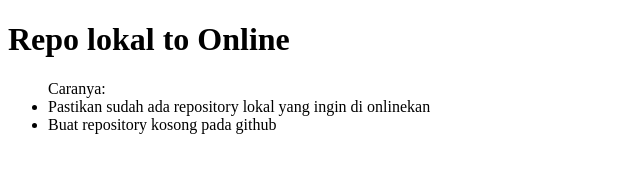
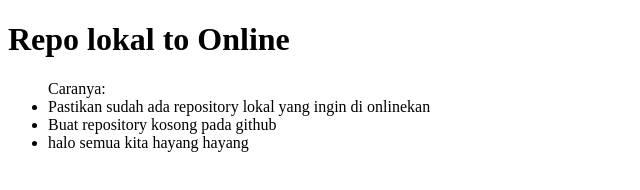
Before and after one commit to AlvitoAlfian/repo-lokal-vito, a plain HTML site: page index.html in a window 1280 px wide. Shown: the whole page, without its empty margins (0-640 px from the left). Drawn offline with Linux system fonts and the light colour scheme.

Commit message:
menambahkan codingan ke dalam repo lokal ke online

```diff
--- a/index.html
+++ b/index.html
@@ -11,6 +11,7 @@
         Caranya:
         <li>Pastikan sudah ada repository lokal yang ingin di onlinekan</li>
         <li>Buat repository kosong pada github</li>
+        <li>halo semua kita hayang hayang</li>
     </ul>
 </body>
 </html>
```
